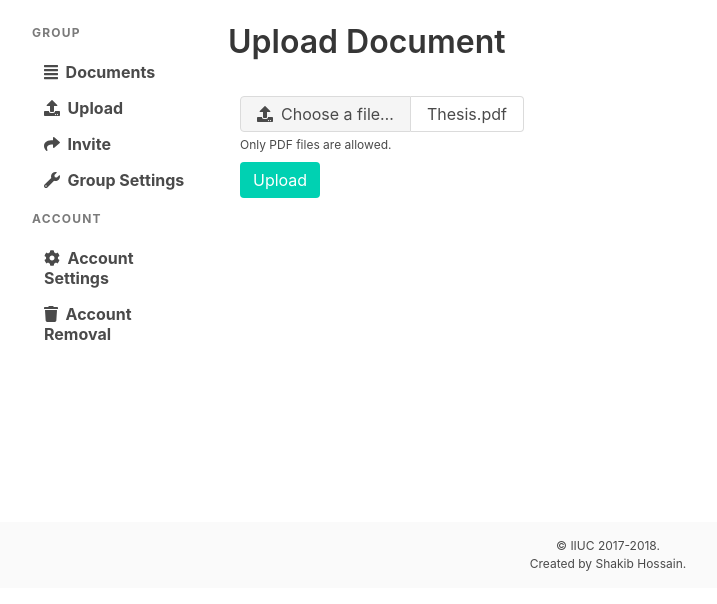
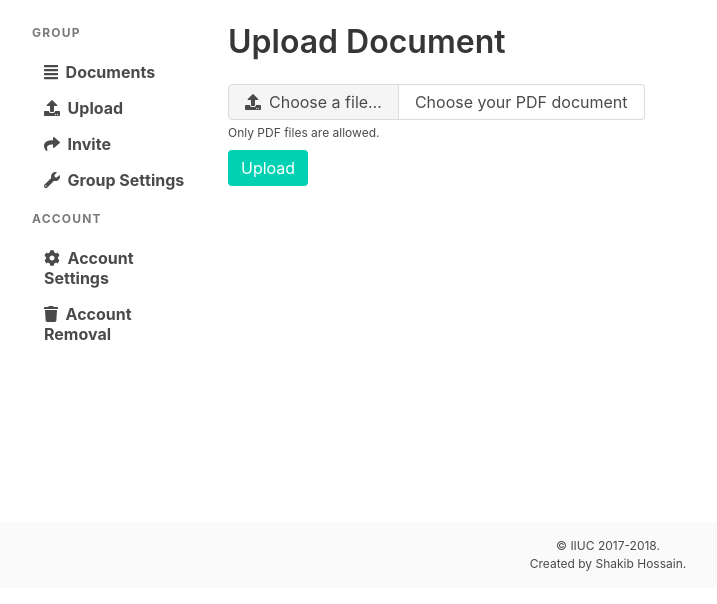
Before and after one commit to CodeJosh723/thesis-review-system, a Django app: template templates/thesis/document_upload.html in a window 1280 px wide. Shown: the part 54-658 px from the top of the page, without its empty margins (32-749 px from the left). Run offline with Django 3.2, Linux system fonts and the light colour scheme; the template is opened without the code that fills it: values that come from a table or form of the project are taken from there, others are empty; parts of the project's set-up code (start-up, migrations or seed data) failed here and were passed over.

Commit message:
Fix HTML structure for correct alignment

```diff
--- a/templates/base/thesis_dashboard_base.html
+++ b/templates/base/thesis_dashboard_base.html
@@ -54,6 +54,8 @@
             </aside>
         </div>
         <div class="column">
+            <div class="columns">
+                <div class="column">
                     {% block page_title %}
                         {% if studentgroup %}
                         <h3 class="title">
@@ -83,10 +85,13 @@
                         <h3 class="title">Groups</h3>
                         {% endif %}
                     {% endblock page_title %}
-
+                </div>
+            </div>
+            <div class="columns">
                 {% block dashboard_content %}
                 {% endblock dashboard_content %}
             </div>
         </div>
     </div>
+</div>
 {% endblock content %}
--- a/templates/registration/user_update.html
+++ b/templates/registration/user_update.html
@@ -8,14 +8,14 @@
 
 
 {% block page_title %}
-
+    <h1 class="title">Account Settings</h1>
+    <h3 class="subtitle">Update your account details</h3>
 {% endblock page_title %}
 
 
 {% block dashboard_content %}
 
 <div class="column is-5">
-    <h1 class="title">Account Settings</h1>
     <form method="post">
         {% csrf_token %}
         <div class="field">
--- a/templates/thesis/document_list.html
+++ b/templates/thesis/document_list.html
@@ -7,7 +7,6 @@
 
 
 {% block dashboard_content %}
-<div class="columns">
     <div class="column is-4">
         <div class="card">
             <header class="card-header">
@@ -142,7 +141,6 @@
             </div>
         </div>
     </div>
-</div>
 
 {% endblock dashboard_content %}
 
--- a/templates/thesis/document_upload.html
+++ b/templates/thesis/document_upload.html
@@ -12,7 +12,6 @@
 
 
 {% block dashboard_content %}
-
 <div class="column">
     <form method="POST" enctype="multipart/form-data" id="document-form">
         {% csrf_token %}
@@ -28,7 +27,7 @@
                     </span>
                 </span>
                 <span class="file-name" id="file-name">
-                    Thesis.pdf
+                    Choose your PDF document
                 </span>
             </label>
         </div>
@@ -41,7 +40,6 @@
         </div>
     </form>
 </div>
-
 {% endblock dashboard_content %}
 
 
--- a/templates/thesis/group_update.html
+++ b/templates/thesis/group_update.html
@@ -65,7 +65,7 @@
                 {% endif %}
             </p>
         </div>
-        <input type="submit" class="button is-primary" value="Create">
+        <input type="submit" class="button is-primary" value="Update">
     </form>
 </div>
 
```
Also changed, not shown: templates/thesis/group_invite.html (+3 -5 lines). Lines whose indentation alone changed are shown as unchanged.
